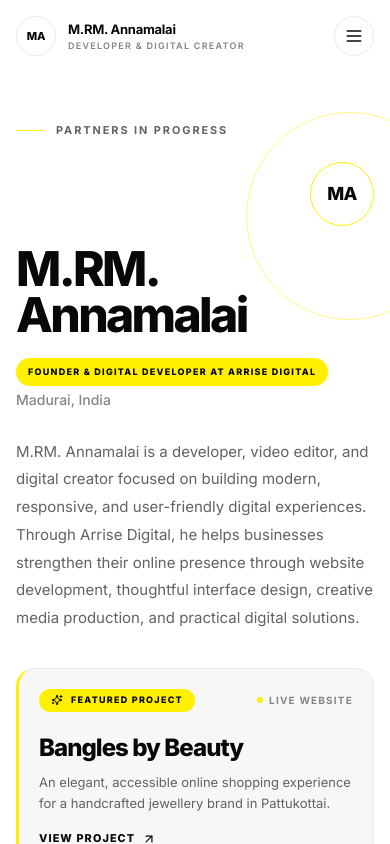
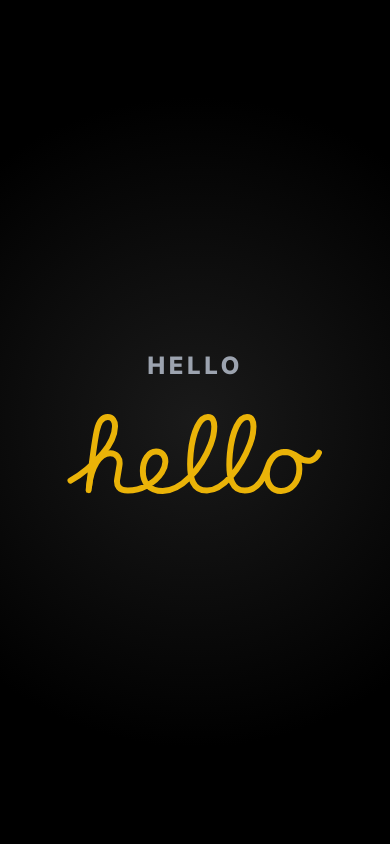
Before and after one commit to harish-offl/ANNAS-PORTFOLIO, a Next.js app: page / in a window 390 px wide. Shown: the top 844 px of the page. Built offline with nearby package versions, Linux system fonts and the light colour scheme.

Commit message:
Add iPhone-style hello loading page with yellow animated text

```diff
--- a/package.json
+++ b/package.json
@@ -14,6 +14,7 @@
   "dependencies": {
     "framer-motion": "^11.18.2",
     "lucide-react": "^0.469.0",
+    "motion": "^14.8.0",
     "next": "^15.5.28",
     "react": "^19.2.6",
     "react-dom": "^19.2.6"
--- a/src/app/page.tsx
+++ b/src/app/page.tsx
@@ -1,4 +1,8 @@
+"use client";
+
+import { useEffect, useState } from "react";
 import { Navbar } from "@/components/Navbar";
+import { AppleHelloEnglishEffect } from "@/components/ui/apple-hello-effect";
 import { HeroSection } from "@/components/HeroSection";
 import { ProjectsSection } from "@/components/ProjectsSection";
 import { CreativeWorkSection } from "@/components/CreativeWorkSection";
@@ -8,6 +12,42 @@ import { ContactSection } from "@/components/ContactSection";
 import { Footer } from "@/components/Footer";
 
 export default function Home() {
+  const [showIntro, setShowIntro] = useState(true);
+
+  useEffect(() => {
+    const timer = setTimeout(() => {
+      setShowIntro(false);
+    }, 8500);
+    return () => clearTimeout(timer);
+  }, []);
+
+  if (showIntro) {
+    return (
+      <>
+        <a
+          href="#home"
+          className="sr-only fixed left-4 top-4 z-[100] rounded-full border border-ink bg-yellow px-4 py-2 text-xs font-extrabold uppercase tracking-widest text-ink focus:not-sr-only"
+        >
+          Skip to content
+        </a>
+
+        <span id="home" className="absolute top-0" aria-hidden="true" />
+
+        <section
+          className="relative h-screen w-full bg-black flex items-center justify-center overflow-hidden"
+        >
+          <div className="absolute inset-0 bg-[radial-gradient(circle_at_center,#1a1a1a_0%,#000000_70%)]" />
+          <div className="relative z-10 flex flex-col items-center gap-8 text-center transition-opacity duration-1000">
+            <h2 className="text-2xl font-extrabold tracking-[0.15em] uppercase text-gray-400">
+              Hello
+            </h2>
+            <AppleHelloEnglishEffect speed={1.1} className="w-full max-w-2xl" />
+          </div>
+        </section>
+      </>
+    );
+  }
+
   return (
     <>
       <a
--- /dev/null
+++ b/src/components/ui/apple-hello-effect.tsx
@@ -0,0 +1,77 @@
+"use client";
+
+import type { TargetAndTransition } from "motion/react";
+import { motion } from "motion/react";
+
+import { cn } from "@/lib/utils";
+
+const initialProps: TargetAndTransition = {
+  pathLength: 0,
+  opacity: 0,
+};
+
+const animateProps: TargetAndTransition = {
+  pathLength: 1,
+  opacity: 1,
+};
+
+type Props = React.ComponentProps<typeof motion.svg> & {
+  speed?: number;
+  onAnimationComplete?: () => void;
+};
+
+function AppleHelloEnglishEffect({
+  className,
+  speed = 1,
+  onAnimationComplete,
+  ...props
+}: Props) {
+  const calc = (x: number) => x * speed;
+
+  return (
+    <motion.svg
+      className={cn("h-20 text-yellow-500", className as string)}
+      xmlns="http://www.w3.org/2000/svg"
+      viewBox="0 0 638 200"
+      fill="none"
+      stroke="currentColor"
+      strokeWidth="14.8883"
+      initial={{ opacity: 1 }}
+      exit={{ opacity: 0 }}
+      transition={{ duration: 0.5 }}
+      {...props}
+    >
+      <title>hello</title>
+
+      {/* h1 */}
+      <motion.path
+        d="M8.69214 166.553C36.2393 151.239 61.3409 131.548 89.8191 98.0295C109.203 75.1488 119.625 49.0228 120.122 31.0026C120.37 17.6036 113.836 7.43883 101.759 7.43883C88.3598 7.43883 79.9231 17.6036 74.7122 40.9363C69.005 66.5793 64.7866 96.0036 54.1166 190.356"
+        style={{ strokeLinecap: "round" }}
+        initial={initialProps}
+        animate={animateProps}
+        transition={{
+          duration: calc(0.8),
+          ease: "easeInOut",
+          opacity: { duration: 0.4 },
+        }}
+      />
+
+      {/* h2, ello */}
+      <motion.path
+        d="M55.1624 181.135C60.6251 133.114 81.4118 98.0479 107.963 98.0479C123.844 98.0479 133.937 110.703 131.071 128.817C129.457 139.487 127.587 150.405 125.408 163.06C122.869 178.941 130.128 191.348 152.122 191.348C184.197 191.348 219.189 173.523 237.097 145.915C243.198 136.509 245.68 128.073 245.928 119.884C246.176 104.996 237.739 93.8296 222.851 93.8296C203.992 93.8296 189.6 115.17 189.6 142.465C189.6 171.745 205.481 192.341 239.208 192.341C285.066 192.341 335.86 137.292 359.199 75.8585C365.788 58.513 368.26 42.4065 368.26 31.1512C368.26 17.8057 364.042 7.55823 352.131 7.55823C340.469 7.55823 332.777 16.6141 325.829 30.9129C317.688 47.4967 311.667 71.4162 309.203 98.4549C303 166.301 316.896 191.348 349.936 191.348C390 191.348 434.542 135.534 457.286 75.6686C463.803 58.513 466.275 42.4065 466.275 31.1512C466.275 17.8057 462.057 7.55823 450.146 7.55823C438.484 7.55823 430.792 16.6141 423.844 30.9129C415.703 47.4967 409.682 71.4162 407.218 98.4549C401.015 166.301 414.911 191.348 444.416 191.348C473.874 191.348 489.877 165.67 499.471 138.402C508.955 111.447 520.618 94.8221 544.935 94.8221C565.035 94.8221 580.916 109.71 580.916 137.75C580.916 168.768 560.792 192.093 535.362 192.341C512.984 192.589 498.285 174.475 499.774 147.179C501.511 116.907 519.873 94.8221 543.943 94.8221C557.839 94.8221 569.51 100.999 578.682 107.725C603.549 125.866 622.709 114.656 630.047 96.7186"
+        style={{ strokeLinecap: "round" }}
+        initial={initialProps}
+        animate={animateProps}
+        transition={{
+          duration: calc(2.8),
+          ease: "easeInOut",
+          delay: calc(0.7),
+          opacity: { duration: 0.7, delay: calc(0.7) },
+        }}
+        onAnimationComplete={onAnimationComplete}
+      />
+    </motion.svg>
+  );
+}
+
+export { AppleHelloEnglishEffect };
```
Also changed, not shown: 1 other file (tests, documents, lock files or other folders).
